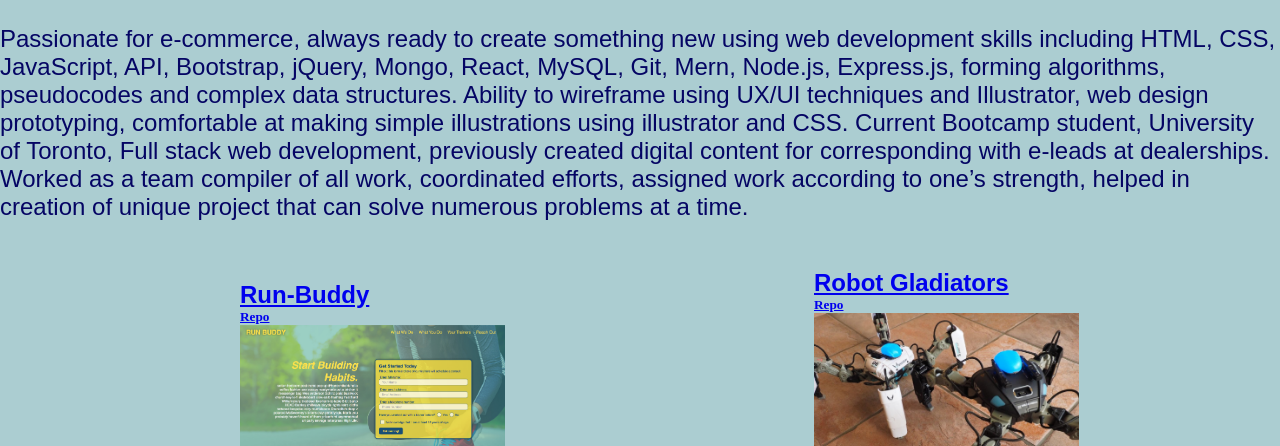
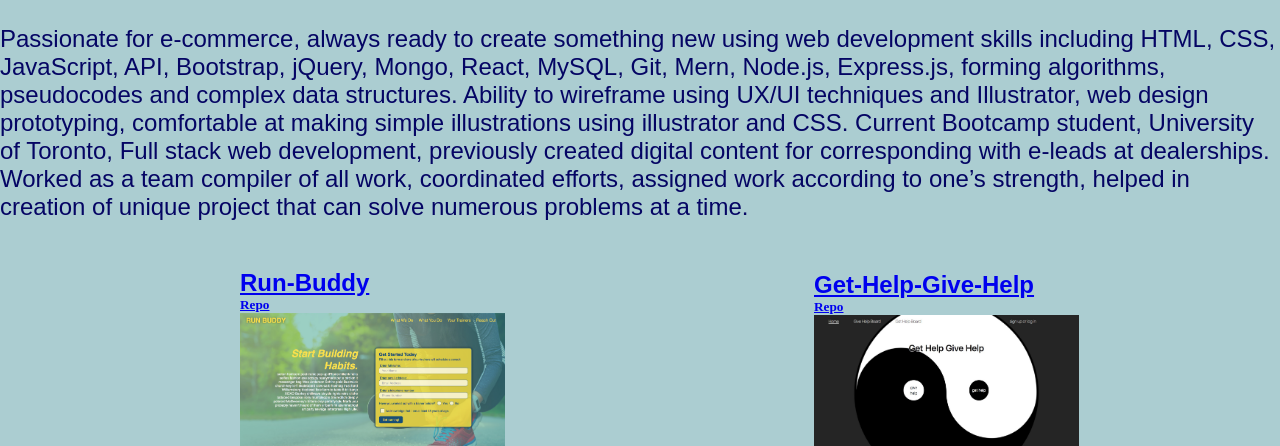
Before and after one commit to JohnnyMatharu/GoHelpPal, a plain HTML site: page index.html in a window 1280 px wide. Shown: the part 572-1018 px from the top of the page. Drawn offline with Linux system fonts and the light colour scheme.

Commit message:
updated project-2

```diff
--- a/index.html
+++ b/index.html
@@ -65,8 +65,8 @@
 
     <div class="flexbox">
           <!--All pictures are attached -->
-          <h2><a href="https://johnnymatharu.github.io/robot-gladiators/">Robot Gladiators</a><h5><a href="https://github.com/JohnnyMatharu/robot-gladiators/">Repo</h5></h2>
-          <img src="./assets/pictures/Robot-Gladiator-pic.jpg" alt="Game picture"/>
+          <h2><a href="https://fast-sands-25080.herokuapp.com/">Get-Help-Give-Help</a><h5><a href="https://github.com/dejagraver/get-help-give-help/tree/main">Repo</h5></h2>
+          <img src="./assets/pictures/project-2.jpg" alt="project picture"/>
         </div>
 
       <div class="flexbox">
```
Also changed, not shown: assets/pictures/Robot-Gladiator-pic.jpg (deleted), assets/pictures/project-2.jpg (added), 3 other files.
